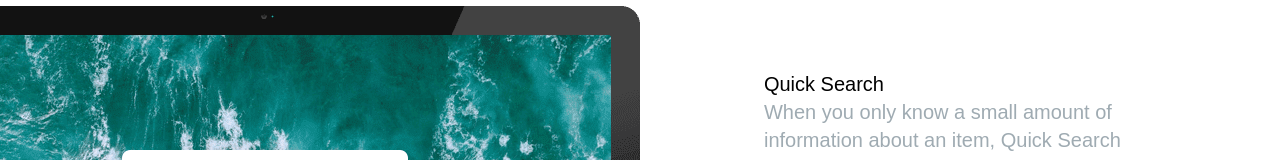
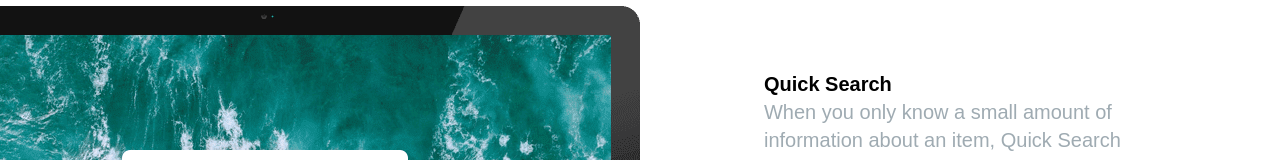
Before and after one commit to MQuiambao/app-midtermm, a plain HTML site: page index.html in a window 1280 px wide. Shown: the part 859-1019 px from the top of the page. Drawn offline with Linux system fonts and the light colour scheme; a web font is replaced by a local one.

Commit message:
Update index.html version2

```diff
--- a/index.html
+++ b/index.html
@@ -83,7 +83,7 @@
           >
             <!-- Item 1 -->
             <div>
-              <p>Quick Search</p>
+              <p><b>Quick Search</b></p>
               <p class="max-w-md text-grayishBlue">
                 When you only know a small amount of information about an item, Quick Search allows you to access any record or file.
 
```
